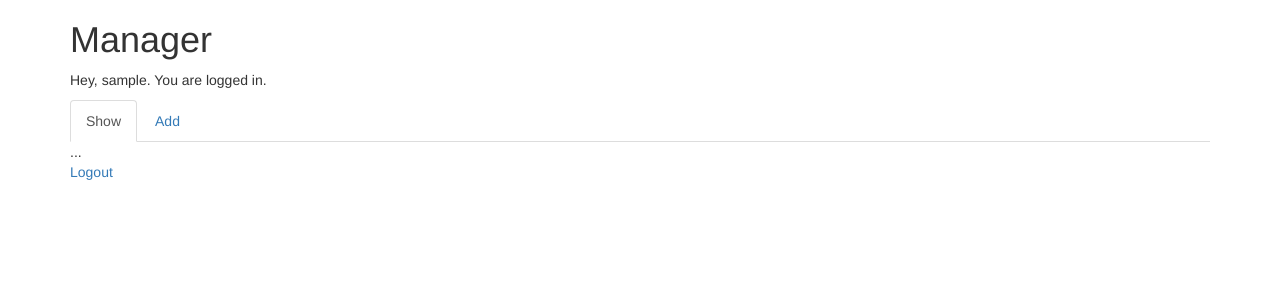
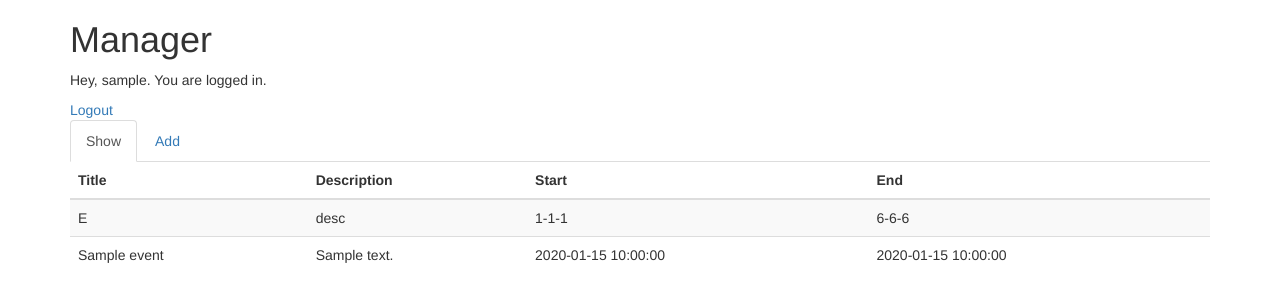
Before and after one commit to BrianOn99/pollpoll2720, a PHP site: page / in a window 1280 px wide. Shown: the top 302 px of the page. Run offline with PHP 8.4, Linux system fonts and the light colour scheme; the visitor is signed in with stand-in values (Sample User, id 1); tables that the repository leaves empty hold one stand-in row (values such as "Sample post"); some libraries are stand-ins or nearby versions.

Commit message:
view events in manager front end

```diff
--- /dev/null
+++ b/ajax/events.php
@@ -0,0 +1,10 @@
+<?php
+ini_set('display_errors',1);
+ini_set('display_startup_errors',1);
+error_reporting(-1);
+session_start();
+require_once "../classes/event.php";
+$user = new User(User::name2id($_SESSION["user_name"]));
+$events = $user->list_events();
+print json_encode($events) ;
+?>
--- a/classes/event.php
+++ b/classes/event.php
@@ -1,6 +1,6 @@
 <?php
-require_once("../config/db.php");
-require_once 'meekrodb.2.3.class.php';
+require_once "meekrodb.2.3.class.php";
+require_once "../config/db.php";
 DB::$user = DB_USER;
 DB::$password = DB_PASS;
 DB::$dbName = DB_NAME;
@@ -23,9 +23,6 @@ class User
                         throw new Exception("no user name $u_id");
                 }
                 $uid = $row['user_id'];
-                echo "id: " . $row['user_id'] . "\n";
-                echo "name: " . $row['user_name'] . "\n";
-                echo "-------------\n";
                 return $uid;
         }
 
--- a/views/logged_in.php
+++ b/views/logged_in.php
@@ -1,29 +1,103 @@
 <h1>Manager</h1>
 <p>Hey, <?php echo $_SESSION['user_name']; ?>. You are logged in.</p>
+<a href="index.php?logout">Logout</a>
 
 <div role="tabpanel">
 
   <!-- Nav tabs -->
   <ul class="nav nav-tabs" role="tablist">
-    <li role="presentation" class="active"><a href="#home" aria-controls="list" role="tab" data-toggle="tab">Show</a></li>
-    <li role="presentation"><a href="#profile" aria-controls="add" role="tab" data-toggle="tab">Add</a></li>
+    <li role="presentation" class="active"><a href="#list" aria-controls="list" role="tab" data-toggle="tab">Show</a></li>
+    <li role="presentation"><a href="#add" aria-controls="add" role="tab" data-toggle="tab">Add</a></li>
   </ul>
 
   <!-- Tab panes -->
   <div class="tab-content">
-    <div role="tabpanel" class="tab-pane active" id="list">...</div>
-    <div role="tabpanel" class="tab-pane" id="add">...</div>
+    <div role="tabpanel" class="tab-pane active" id="list">
+      <table class="table table-striped" id="etable">
+        <thead>
+          <tr>
+            <th>Title</th>
+            <th>Description</th>
+            <th>Start</th>
+            <th>End</th>
+          </tr>
+        </thead>
+        <tbody>
+        <tr>
+          <td>E</td>
+          <td>desc</td>
+          <td>1-1-1</td>
+          <td>6-6-6</td>
+        </tr>
+        </tbody>
+      </table>
+    </div>
+
+    <div role="tabpanel" class="tab-pane" id="add">
+        <form class="form-horizontal">
+            <div class="form-group">
+                <label for="event-title" class="col-sm-2 control-label">Title</label>
+                <div class="col-sm-10">
+                    <input id="event-title" class="form-control" type="text" name="title" required />
+                </div>
+            </div>
+            <div class="form-group">
+                <label for="event-desc" class="col-sm-2 control-label">Description</label>
+                <div class="col-sm-10">
+                    <input id="event-desc" class="form-control" type="text" name="desc" required />
+                </div>
+            </div>
+            <div class="form-group">
+                <label for="event-start" class="col-sm-2 control-label">Start Time</label>
+                <div class="col-sm-10">
+                    <input id="event-start" class="form-control" type="text" name="start" required />
+                </div>
+            </div>
+            <div class="form-group">
+                <label for="event-end" class="col-sm-2 control-label">End Time</label>
+                <div class="col-sm-10">
+                    <input id="event-end" class="form-control" type="text" name="end" required />
+                </div>
+            </div>
+            <input type="submit"  name="login" value="Log in" />
+        </form>
+    </div>
+
   </div>
-
 </div>
-
-<script src="https://ajax.googleapis.com/ajax/libs/jquery/2.1.3/jquery.min.js"></script>
 <script src="https://maxcdn.bootstrapcdn.com/bootstrap/3.3.4/js/bootstrap.min.js"></script>
 <script>
-$('.nav-tabs a').click(function (e) {
-        e.preventDefault();
-        $(this).tab('show');
-})
+/* copied form stackoverflow by fearphage for readable tring formatting */
+if (!String.prototype.format) {
+    String.prototype.format = function() {
+        var args = arguments;
+        return this.replace(/{(\d+)}/g, function(match, number) {
+            return typeof args[number] != 'undefined'
+            ? args[number]
+            : match
+            ;
+        });
+    };
+}
+
+function loadEvents() {
+    $.ajax({
+        method: "POST",
+        url: "ajax/events.php",
+        dataType: "json"
+    })
+    .done(function(eventList) {
+        console.log(eventList);
+        var tbody = $("#etable");
+        eventList.forEach(function(e) {
+            var newrow = "<tr><td>{0}</td><td>{1}</td><td>{2}</td><td>{3}</td></tr>".format(
+                e.title, e.description, e.start_time, e.end_time);
+            tbody.append(newrow);
+        });
+    })
+    .fail(function( jqXHR, textStatus ) {
+        console.log( "Request failed: " + textStatus );
+    });
+}
+loadEvents();
 </script>
-
-<a href="index.php?logout">Logout</a>
--- /dev/null
+++ b/views/manager_list.php
@@ -0,0 +1 @@
+<h2>List</h2>
```
